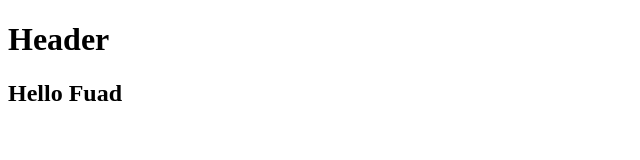
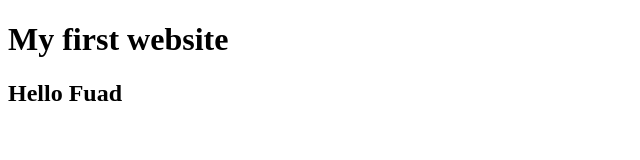
Before and after one commit to Fuad-1/my-first-website, a plain HTML site: page index.html in a window 1280 px wide. Shown: the whole page, without its empty margins (0-640 px from the left). Drawn offline with Linux system fonts and the light colour scheme.

Commit message:
Update index.html

```diff
--- a/index.html
+++ b/index.html
@@ -6,7 +6,7 @@
     <title>Document</title>
 </head>
 <body>
-    <h1>Header</h1>
+    <h1>My first website</h1>
     <h2>Hello Fuad</h2>
 
 </body>
```
